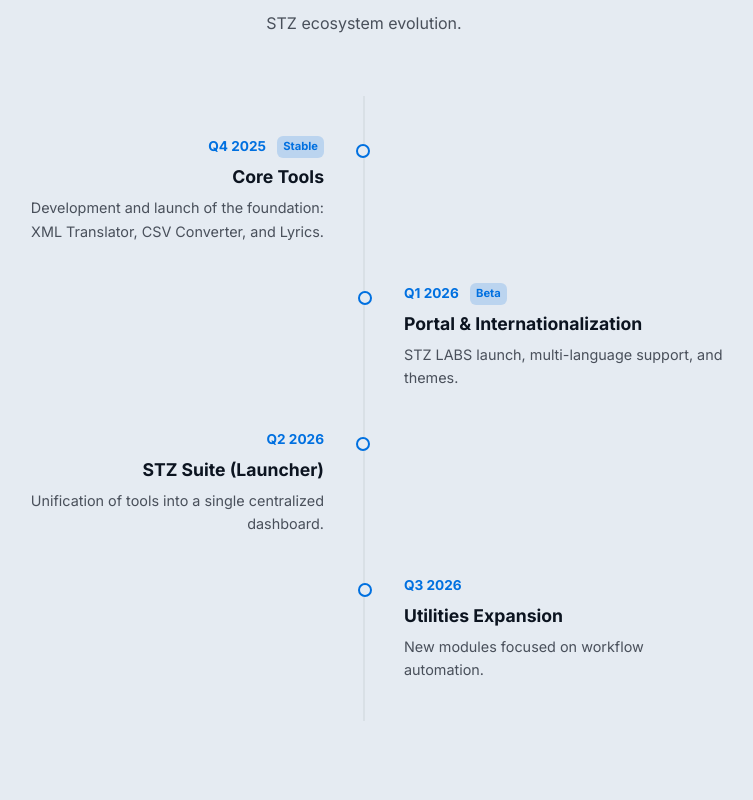
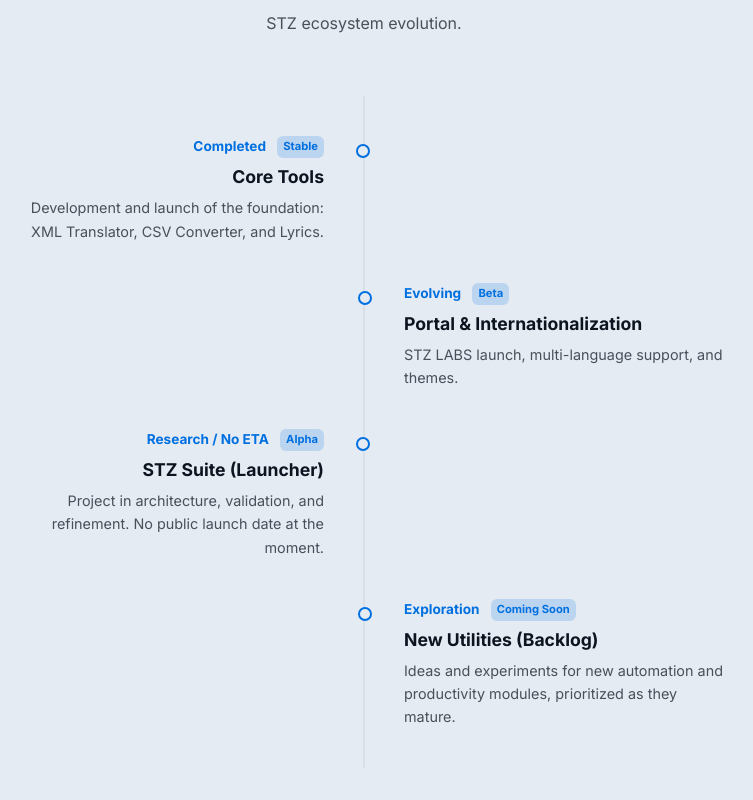
Before and after one commit to starzynhobr/stz-labs, a Next.js app: page / in a window 1280 px wide. Shown: the part 1880-2680 px from the top of the page, without its empty margins (276-1029 px from the left). Built offline with nearby package versions, Linux system fonts and the light colour scheme; no server answers.

Commit message:
Refine status timeline and remove fixed Suite ETA

```diff
--- a/components/StatusTimeline.js
+++ b/components/StatusTimeline.js
@@ -15,7 +15,7 @@ export default function StatusTimeline() {
                 <div className="timeline">
                     <div className="timeline-item">
                         <span className="time-label">
-                            Q4 2025{' '}
+                            <TranslatedText as="span" i18nKey="sections.roadmap_status_1" />{' '}
                             <TranslatedText as="span" className="update-badge" i18nKey="common.badges.stable" />
                         </span>
                         <div className="t-content">
@@ -25,7 +25,7 @@ export default function StatusTimeline() {
                     </div>
                     <div className="timeline-item">
                         <span className="time-label">
-                            Q1 2026{' '}
+                            <TranslatedText as="span" i18nKey="sections.roadmap_status_2" />{' '}
                             <TranslatedText as="span" className="update-badge" i18nKey="common.badges.beta" />
                         </span>
                         <div className="t-content">
@@ -34,14 +34,20 @@ export default function StatusTimeline() {
                         </div>
                     </div>
                     <div className="timeline-item">
-                        <span className="time-label">Q2 2026</span>
+                        <span className="time-label">
+                            <TranslatedText as="span" i18nKey="sections.roadmap_status_3" />{' '}
+                            <TranslatedText as="span" className="update-badge" i18nKey="common.badges.alpha" />
+                        </span>
                         <div className="t-content">
                             <TranslatedText as="h4" i18nKey="sections.roadmap_q3" />
                             <TranslatedText as="p" i18nKey="sections.roadmap_q3_desc" />
                         </div>
                     </div>
                     <div className="timeline-item">
-                        <span className="time-label">Q3 2026</span>
+                        <span className="time-label">
+                            <TranslatedText as="span" i18nKey="sections.roadmap_status_4" />{' '}
+                            <TranslatedText as="span" className="update-badge" i18nKey="common.badges.soon" />
+                        </span>
                         <div className="t-content">
                             <TranslatedText as="h4" i18nKey="sections.roadmap_q4" />
                             <TranslatedText as="p" i18nKey="sections.roadmap_q4_desc" />
--- a/dictionaries/de.json
+++ b/dictionaries/de.json
@@ -37,14 +37,18 @@
         "projects_subtitle": "Tools mit Fokus auf Produktivität und Nutzen.",
         "roadmap_title": "/// Status",
         "roadmap_subtitle": "Entwicklung des STZ-Ökosystems.",
+        "roadmap_status_1": "Abgeschlossen",
+        "roadmap_status_2": "In Entwicklung",
+        "roadmap_status_3": "Recherche / Kein ETA",
+        "roadmap_status_4": "Exploration",
         "roadmap_q1": "Kern-Tools",
         "roadmap_q1_desc": "Entwicklung und Start der Grundlagen: XML Translator, CSV Converter und Lyrics.",
         "roadmap_q2": "Portal & Internationalisierung",
         "roadmap_q2_desc": "Start von STZ LABS, Mehrsprachenunterstützung und Themes.",
         "roadmap_q3": "STZ Suite (Launcher)",
-        "roadmap_q3_desc": "Vereinheitlichung der Tools in einem einzigen zentralen Dashboard.",
-        "roadmap_q4": "Erweiterung der Utilities",
-        "roadmap_q4_desc": "Neue Module mit Fokus auf Workflow-Automatisierung.",
+        "roadmap_q3_desc": "Projekt in Architektur-, Validierungs- und Verfeinerungsphase. Aktuell ohne öffentliches Veröffentlichungsdatum.",
+        "roadmap_q4": "Neue Utilities (Backlog)",
+        "roadmap_q4_desc": "Ideen und Experimente für neue Automatisierungs- und Produktivitätsmodule, priorisiert nach Reifegrad.",
         "features_title": "Hauptfunktionen",
         "specs_title": "Technische Daten"
     },
--- a/dictionaries/en.json
+++ b/dictionaries/en.json
@@ -37,14 +37,18 @@
         "projects_subtitle": "Tools focused on productivity and utility.",
         "roadmap_title": "/// Status",
         "roadmap_subtitle": "STZ ecosystem evolution.",
+        "roadmap_status_1": "Completed",
+        "roadmap_status_2": "Evolving",
+        "roadmap_status_3": "Research / No ETA",
+        "roadmap_status_4": "Exploration",
         "roadmap_q1": "Core Tools",
         "roadmap_q1_desc": "Development and launch of the foundation: XML Translator, CSV Converter, and Lyrics.",
         "roadmap_q2": "Portal & Internationalization",
         "roadmap_q2_desc": "STZ LABS launch, multi-language support, and themes.",
         "roadmap_q3": "STZ Suite (Launcher)",
-        "roadmap_q3_desc": "Unification of tools into a single centralized dashboard.",
-        "roadmap_q4": "Utilities Expansion",
-        "roadmap_q4_desc": "New modules focused on workflow automation.",
+        "roadmap_q3_desc": "Project in architecture, validation, and refinement. No public launch date at the moment.",
+        "roadmap_q4": "New Utilities (Backlog)",
+        "roadmap_q4_desc": "Ideas and experiments for new automation and productivity modules, prioritized as they mature.",
         "features_title": "Key Features",
         "specs_title": "Technical Specs"
     },
--- a/dictionaries/es.json
+++ b/dictionaries/es.json
@@ -39,14 +39,18 @@
         "projects_subtitle": "Herramientas enfocadas en productividad y utilidad.",
         "roadmap_title": "/// Estado",
         "roadmap_subtitle": "Evolución del ecosistema STZ.",
+        "roadmap_status_1": "Completado",
+        "roadmap_status_2": "En evolución",
+        "roadmap_status_3": "Investigación / Sin ETA",
+        "roadmap_status_4": "Exploración",
         "roadmap_q1": "Herramientas Core",
         "roadmap_q1_desc": "Desarrollo y lanzamiento de las bases: XML Translator, CSV Converter y Lyrics.",
         "roadmap_q2": "Portal e Internacionalización",
         "roadmap_q2_desc": "Lanzamiento de STZ LABS, soporte multiidioma y temas.",
         "roadmap_q3": "STZ Suite (Launcher)",
-        "roadmap_q3_desc": "Unificación de herramientas en un único panel centralizado.",
-        "roadmap_q4": "Expansión de Utilidades",
-        "roadmap_q4_desc": "Nuevos módulos enfocados en automatización del flujo de trabajo.",
+        "roadmap_q3_desc": "Proyecto en arquitectura, validación y refinamiento. Sin fecha pública de lanzamiento por ahora.",
+        "roadmap_q4": "Nuevas Utilidades (Backlog)",
+        "roadmap_q4_desc": "Ideas y experimentos para nuevos módulos de automatización y productividad, priorizados según su madurez.",
         "features_title": "Características Principales",
         "specs_title": "Especificaciones Técnicas"
     },
--- a/dictionaries/fr.json
+++ b/dictionaries/fr.json
@@ -37,14 +37,18 @@
         "projects_subtitle": "Outils axés sur la productivité et l'utilité.",
         "roadmap_title": "/// Statut",
         "roadmap_subtitle": "Évolution de l'écosystème STZ.",
+        "roadmap_status_1": "Terminé",
+        "roadmap_status_2": "En évolution",
+        "roadmap_status_3": "Recherche / Sans ETA",
+        "roadmap_status_4": "Exploration",
         "roadmap_q1": "Outils de Base",
         "roadmap_q1_desc": "Développement et lancement des bases: XML Translator, CSV Converter et Lyrics.",
         "roadmap_q2": "Portail & Internationalisation",
         "roadmap_q2_desc": "Lancement du STZ LABS, support multi-langue et thèmes.",
         "roadmap_q3": "STZ Suite (Launcher)",
-        "roadmap_q3_desc": "Unification des outils dans un tableau de bord centralisé.",
-        "roadmap_q4": "Expansion des Utilitaires",
-        "roadmap_q4_desc": "Nouveaux modules axés sur l'automatisation du flux de travail.",
+        "roadmap_q3_desc": "Projet en phase d'architecture, validation et affinage. Pas de date publique de lancement pour le moment.",
+        "roadmap_q4": "Nouveaux Utilitaires (Backlog)",
+        "roadmap_q4_desc": "Idées et expérimentations pour de nouveaux modules de productivité et d'automatisation, priorisés selon leur maturité.",
         "features_title": "Fonctionnalités Principales",
         "specs_title": "Spécifications Techniques"
     },
--- a/dictionaries/it.json
+++ b/dictionaries/it.json
@@ -39,14 +39,18 @@
         "projects_subtitle": "Strumenti focalizzati su produttività e utilità.",
         "roadmap_title": "/// Stato",
         "roadmap_subtitle": "Evoluzione dell'ecosistema STZ.",
+        "roadmap_status_1": "Completato",
+        "roadmap_status_2": "In evoluzione",
+        "roadmap_status_3": "Ricerca / Nessuna ETA",
+        "roadmap_status_4": "Esplorazione",
         "roadmap_q1": "Strumenti Core",
         "roadmap_q1_desc": "Sviluppo e lancio delle basi: XML Translator, CSV Converter e Lyrics.",
         "roadmap_q2": "Portale & Internazionalizzazione",
         "roadmap_q2_desc": "Lancio di STZ LABS, supporto multilingua e temi.",
         "roadmap_q3": "STZ Suite (Launcher)",
-        "roadmap_q3_desc": "Unificazione degli strumenti in un'unica dashboard centralizzata.",
-        "roadmap_q4": "Espansione Utility",
-        "roadmap_q4_desc": "Nuovi moduli focalizzati sull'automazione del flusso di lavoro.",
+        "roadmap_q3_desc": "Progetto in fase di architettura, validazione e rifinitura. Nessuna data pubblica di rilascio al momento.",
+        "roadmap_q4": "Nuove Utility (Backlog)",
+        "roadmap_q4_desc": "Idee ed esperimenti per nuovi moduli di automazione e produttività, prioritizzati in base alla maturità.",
         "features_title": "Caratteristiche Principali",
         "specs_title": "Specifiche Tecniche"
     },
--- a/dictionaries/pt.json
+++ b/dictionaries/pt.json
@@ -36,14 +36,18 @@
         "projects_subtitle": "Ferramentas focadas em produtividade e utilidade.",
         "roadmap_title": "/// Status",
         "roadmap_subtitle": "Evolução do ecossistema STZ.",
+        "roadmap_status_1": "Concluído",
+        "roadmap_status_2": "Em evolução",
+        "roadmap_status_3": "Pesquisa / Sem ETA",
+        "roadmap_status_4": "Exploração",
         "roadmap_q1": "Ferramentas Core",
         "roadmap_q1_desc": "Desenvolvimento e lançamento das bases: XML Translator, CSV Converter e Lyrics.",
         "roadmap_q2": "Portal & Internacionalização",
         "roadmap_q2_desc": "Lançamento do STZ LABS, suporte multi-idioma e temas.",
         "roadmap_q3": "STZ Suite (Launcher)",
-        "roadmap_q3_desc": "Unificação das ferramentas em um único dashboard centralizado.",
-        "roadmap_q4": "Expansão de Utilitários",
-        "roadmap_q4_desc": "Novos módulos focados em automação de workflow.",
+        "roadmap_q3_desc": "Projeto em arquitetura, validação e refinamento. Sem data pública de lançamento no momento.",
+        "roadmap_q4": "Novos Utilitários (Backlog)",
+        "roadmap_q4_desc": "Ideias e experimentos para novos módulos de automação e produtividade, priorizados conforme maturidade.",
         "features_title": "Funcionalidades Principais",
         "specs_title": "Especificações Técnicas"
     },
```
